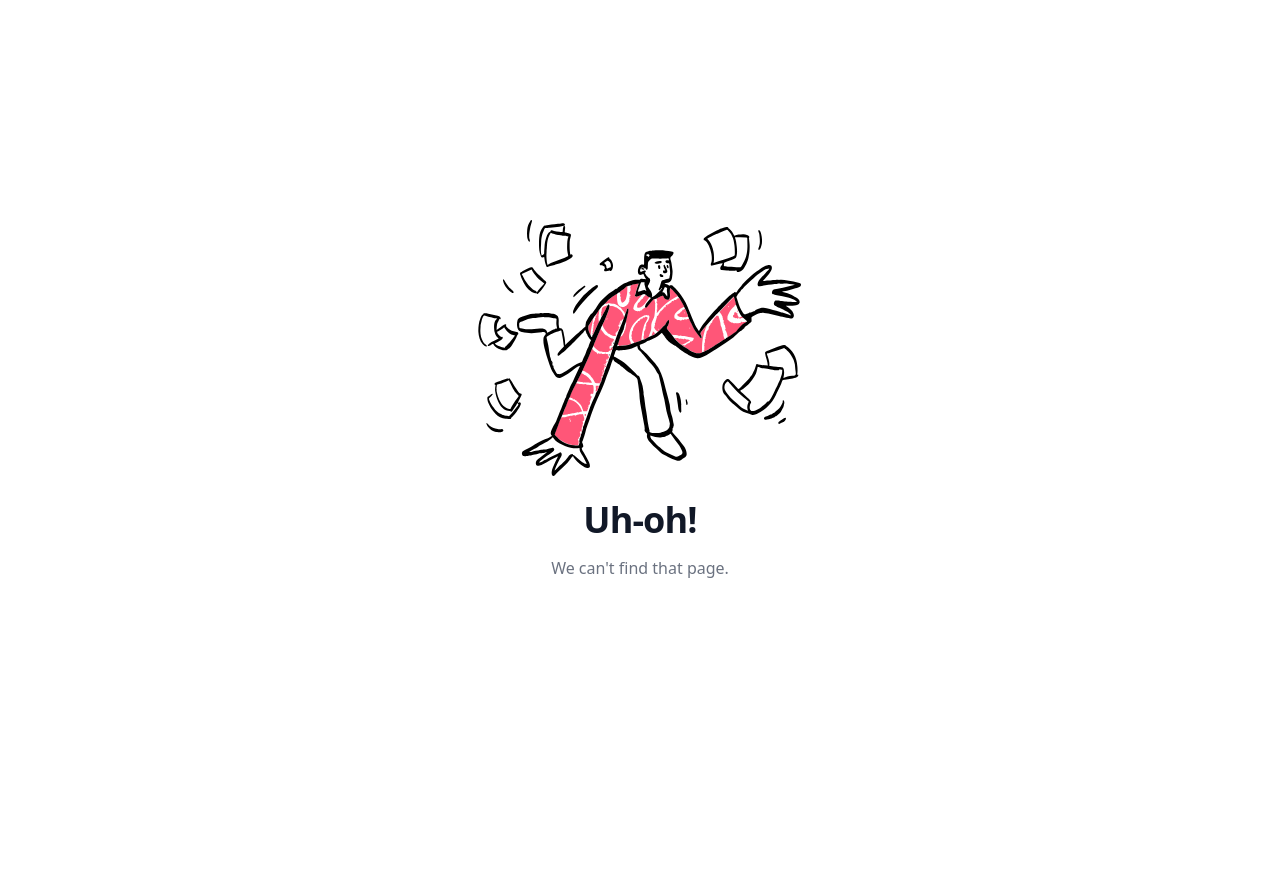
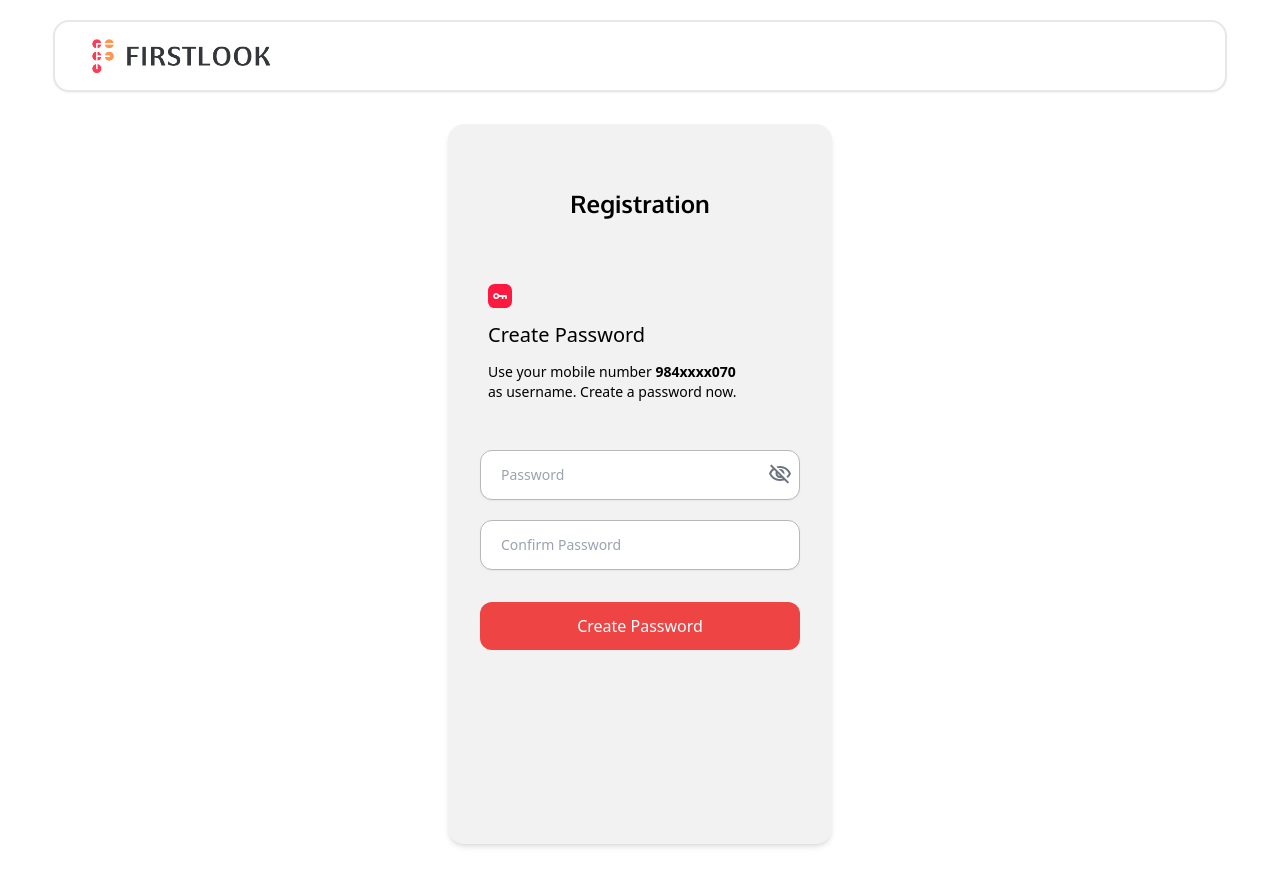
Before and after one commit to MCABEE/Firstlook_McAbee, a React (Vite) app: page /register/setPassword in a window 1280 px wide. Before the commit the page ends 800 px from the top, so only its background shows below. Built offline with nearby package versions, Linux system fonts and the light colour scheme; no server answers.

Commit message:
password added, registration page updated

```diff
--- a/src/App.jsx
+++ b/src/App.jsx
@@ -25,6 +25,7 @@ import ProtectedRoute from './ProtectedRoute';
 import HomeRoute from './HomeRoute';
 import AllNewsPage from './components/News/AllNewsPage';
 import HelpCenterPage from './components/HelpCenter/HelpCenterPage';
+import SetPassword from './components/Authentication/Signup/SetPassword';
 
 function App() {
   const [page, setPage] = useState(0)
@@ -36,6 +37,7 @@ function App() {
         <Route path='/Signup' element={<ProtectedRoute><SignupRedirect /></ProtectedRoute>} />
         <Route path='/register' element={<ProtectedRoute><MembershipPage /></ProtectedRoute>} />
         <Route path='/register/verify' element={<ProtectedRoute><PhoneReg /></ProtectedRoute>} />
+        <Route path='/register/setPassword' element={<HomeRoute><SetPassword /></HomeRoute>} />
         <Route path='/register/signupOption' element={<HomeRoute><SignupOption /></HomeRoute>} />
         <Route path='/register/signup' element={
           <registrationContext.Provider value={{ page, setPage }}>
--- a/src/api/index.js
+++ b/src/api/index.js
@@ -21,6 +21,8 @@ export const tokenHeader = () => {
 export const getUserDetails = () => axios.get('/user/v1/profile', tokenHeader())
 
 export const registerUser = (encryptedPhoneNumber) => axios.post('/auth/v1/register/mobile', { encryptedPhoneNumber })
+
+export const setNewPassword = (password, encryptedPhoneNumber) => axios.patch('/auth/v1/setpassword', { password, encryptedPhoneNumber })
 
 export const checkDisplayName = (displayName) => axios.get(`/user/v1/displayNameStatus?name=${displayName}`, tokenHeader())
 
--- a/src/axios.js
+++ b/src/axios.js
@@ -2,11 +2,11 @@ import axios from "axios";
 
 const instance = axios.create({
 
-    // baseURL: "http://localhost:3500/"
+    baseURL: "http://localhost:3500/"
 
     // baseURL: "https://api.firstlook.pro/"
 
-    baseURL: "https://testapi.firstlook.pro"
+    // baseURL: "https://testapi.firstlook.pro"
 })
 
 export default instance
--- a/src/components/AboutUs/AboutUs.jsx
+++ b/src/components/AboutUs/AboutUs.jsx
@@ -50,9 +50,11 @@ const AboutUs = () => {
                     </p>
                 </div>
                 <div className="flex justify-center">
-                    <button className="mt-10 px-[10vw] sm:px-28 py-3 rounded-lg font-semibold bg-[#C8E9A0] text-[10px] sm:text-[14px]">
-                        DOWLOAD THE MEDIA KIT TO KNOW MORE
-                    </button>
+                    <Link to='/pageunderconstruction'>
+                        <button className="mt-10 px-[10vw] sm:px-28 py-3 rounded-lg font-semibold bg-[#C8E9A0] text-[10px] sm:text-[14px]">
+                            DOWLOAD THE MEDIA KIT TO KNOW MORE
+                        </button>
+                    </Link>
                 </div>
 
                 <p className="flex justify-center text-[28px] sm:text-[36px] font-oxygen font-bold text-center mt-10 sm:mt-16">
@@ -151,7 +153,7 @@ const AboutUs = () => {
                     </p>
                 </div>
                 <div className="flex justify-center">
-                    <Link to='https://mcabee.in/' className="mt-10 px-[20vw] sm:px-28 py-2 rounded-lg font-semibold bg-[#77867F] text-white text-[14px]">
+                    <Link to='https://www.mcabee.in/' className="mt-10 px-[20vw] sm:px-28 py-2 rounded-lg font-semibold bg-[#77867F] text-white text-[14px]">
                         www.mcabee.in
                     </Link>
                 </div>
--- a/src/components/Authentication/QuickSignup/FirstForm.jsx
+++ b/src/components/Authentication/QuickSignup/FirstForm.jsx
@@ -21,8 +21,7 @@ const FirstForm = () => {
   const [selectedGender, setSelectedGender] = useState(userData?.gender || null);
   const [showCalendar, setShowCalendar] = useState(false);
   const [selectedDate, setSelectedDate] = useState(null);
-  const [firstName, setFirstName] = useState(userData?.firstName || "")
-  const [lastName, setLastName] = useState(userData?.lastName || "")
+  const [fullName, setFullName] = useState(userData?.fullName || "")
   const [displayName, setDisplayName] = useState(userData?.displayName || "")
   const [isOpen, setIsOpen] = useState("");
   const [maritalStatus, setMaritalStatus] = useState(userData?.personalInfo?.maritalStatus || "")
@@ -74,12 +73,8 @@ const FirstForm = () => {
       toast.error("Select your Gender")
     }
 
-    else if (firstName === " " || firstName === "") {
+    else if (fullName === " " || fullName === "") {
       toast.error("Enter your First Name")
-    }
-
-    else if (lastName === " " || firstName === "") {
-      toast.error("Enter your Last Name")
     }
 
     else if (!isValidDisplayName) {
@@ -108,7 +103,7 @@ const FirstForm = () => {
     }
 
     else {
-      await quickSignupAboutYou(firstName, lastName, displayName, selectedDate, selectedGender, religion, caste, maritalStatus).then((result) => {
+      await quickSignupAboutYou(fullName, displayName, selectedDate, selectedGender, religion, caste, maritalStatus).then((result) => {
         console.log(result);
         setPage(page === 10 ? 0 : page + 1);
       })
@@ -184,25 +179,12 @@ const FirstForm = () => {
           <input
             className="appearance-none border border-[#B8B8B8] rounded-xl w-72 ml-3.5 sm:ml-12 py-3 px-6 placeholder:text-[#4D4D4D] text-sm text-[#4D4D4D]"
             type="text"
-            placeholder="First Name"
-            value={firstName}
+            placeholder="Full Name"
+            value={fullName}
             required
             pattern="[A-Za-z]+"
-            title="First Name is not valid"
-            onChange={(e) => setFirstName(e.target.value)}
-          ></input>
-        </div>
-
-        <div className="mb-6">
-          <input
-            className=" appearance-none border border-[#B8B8B8] rounded-xl w-72 ml-3.5 sm:ml-12 py-3 px-6 placeholder:text-[#4D4D4D] text-sm text-[#4D4D4D]"
-            type="text"
-            placeholder="Last Name"
-            value={lastName}
-            required
-            pattern="[A-Za-z]+"
-            title="Last Name is not valid"
-            onChange={(e) => setLastName(e.target.value)}
+            title="Full Name is not valid"
+            onChange={(e) => setFullName(e.target.value)}
           ></input>
         </div>
 
--- a/src/components/Authentication/Signup/Forms/FirstForm.jsx
+++ b/src/components/Authentication/Signup/Forms/FirstForm.jsx
@@ -21,8 +21,7 @@ const FirstForm = () => {
   const [selectedGender, setSelectedGender] = useState(userData?.gender || null);
   const [showCalendar, setShowCalendar] = useState(false);
   const [selectedDate, setSelectedDate] = useState(null);
-  const [firstName, setFirstName] = useState(userData?.firstName || "")
-  const [lastName, setLastName] = useState(userData?.lastName || "")
+  const [fullName, setFullName] = useState(userData?.fullName || "")
   const [displayName, setDisplayName] = useState(userData?.displayName || "")
   const [displayNameStatus, setDisplayNameStatus] = useState(null)
 
@@ -80,7 +79,7 @@ const FirstForm = () => {
     }
 
     else {
-      await registerAboutYou(firstName, lastName, displayName, selectedDate, selectedGender).then((result) => {
+      await registerAboutYou(fullName, displayName, selectedDate, selectedGender).then((result) => {
         console.log(result);
         setPage(page === 10 ? 0 : page + 1);
       })
@@ -133,25 +132,12 @@ const FirstForm = () => {
           <input
             className="appearance-none border border-[#B8B8B8] rounded-xl w-72 ml-3.5 sm:ml-12 py-3 px-6 placeholder:text-[#4D4D4D] text-sm text-[#4D4D4D]"
             type="text"
-            placeholder="First Name"
-            value={firstName}
+            placeholder="Full Name"
+            value={fullName}
             required
             pattern="[A-Za-z]+"
-            title="Fist Name is not valid"
-            onChange={(e) => setFirstName(e.target.value)}
-          ></input>
-        </div>
-
-        <div className="mb-6">
-          <input
-            className=" appearance-none border border-[#B8B8B8] rounded-xl w-72 ml-3.5 sm:ml-12 py-3 px-6 placeholder:text-[#4D4D4D] text-sm text-[#4D4D4D]"
-            type="text"
-            placeholder="Last Name"
-            required
-            pattern="[A-Za-z]+"
-            title="Last Name is not valid"
-            value={lastName}
-            onChange={(e) => setLastName(e.target.value)}
+            title="Full Name is not valid"
+            onChange={(e) => setFullName(e.target.value)}
           ></input>
         </div>
 
--- a/src/components/Authentication/Signup/PhoneReg.jsx
+++ b/src/components/Authentication/Signup/PhoneReg.jsx
@@ -190,6 +190,7 @@ const PhoneReg = () => {
 
                         localStorage.setItem("userId", result?.data?.data?.user?._id)
                         localStorage.setItem("token", result?.data?.token)
+                        localStorage.setItem("$target*", encryptedPhoneNumber)
 
                         const signupStatus = result?.data?.data?.user?.signupStatus
 
@@ -198,7 +199,8 @@ const PhoneReg = () => {
                         if (signupStatus === 'Completed') {
                             navigate('/home')
                         } else {
-                            navigate('/register/signupOption')
+                            console.log("first")
+                            navigate('/register/setPassword')
                         }
 
                     })
--- /dev/null
+++ b/src/components/Authentication/Signup/SetPassword.jsx
@@ -0,0 +1,148 @@
+import { useState, useEffect } from "react";
+import { Link, useNavigate } from "react-router-dom";
+import firstLook from '../../../assets/firstLook.png'
+import { Toaster } from "react-hot-toast";
+import VisibilityOffOutlinedIcon from '@mui/icons-material/VisibilityOffOutlined';
+import VisibilityOutlinedIcon from '@mui/icons-material/VisibilityOutlined';
+import { setNewPassword } from "../../../api";
+
+const SetPassword = () => {
+
+    const navigate = useNavigate()
+
+    const [password, setPassword] = useState('');
+    const [confirmPassword, setConfirmPassword] = useState('');
+    const [showPassword, setShowPassword] = useState(false);
+    const [isPasswordTyped, setIsPasswordTyped] = useState(false);
+
+    const encryptedPhoneNumber = localStorage.getItem("$target*")
+
+    const handleTogglePassword = () => {
+        setShowPassword(!showPassword);
+    };
+
+    const updatePassword = async () => {
+
+        await setNewPassword(password, encryptedPhoneNumber)
+            .then(() => {
+                localStorage.removeItem('$target*')
+                navigate('/register/signupOption')
+            })
+
+    }
+
+    useEffect(() => {
+        window.scrollTo(0, 0)
+    }, [])
+
+    return (
+        <>
+            <div className="sm:block hidden bg-white pt-4 pb-4 sm:px-6 border-2 shadow-sm rounded-2xl w-11/12 mx-auto mt-5">
+                <div>
+                    <nav className="flex h-9 items-center justify-between" aria-label="Global">
+                        <div className="flex lg:min-w-0 lg:flex-1" aria-label="Global">
+                            <Link to="/" className="">
+                                <span className="sr-only">Your Company</span>
+                                <img className="h-10" src={firstLook} alt="Alt" />
+                            </Link>
+                        </div>
+                    </nav>
+                </div>
+            </div>
+            <div className="flex justify-center items-center sm:mb-10 mt-2 sm:mt-10">
+                <Toaster toastOptions={{ duration: 4000 }} />
+
+                <div className="w-full h-screen sm:h-[45rem] sm:max-w-sm sm:bg-[#F2F2F2] sm:rounded-2xl sm:shadow-md -mt-2">
+                    <div className="sm:hidden block bg-white pt-4 pb-4 sm:px-6 border-2 shadow-sm rounded-2xl w-11/12 mx-auto mt-5">
+                        <div>
+                            <nav className="flex h-9 items-center justify-between" aria-label="Global">
+                                <div className="flex lg:min-w-0 lg:flex-1" aria-label="Global">
+                                    <Link to="/" className="">
+                                        <span className="sr-only">Your Company</span>
+                                        <img className="h-10" src={firstLook} alt="Alt" />
+                                    </Link>
+                                </div>
+                            </nav>
+                        </div>
+                    </div>
+
+
+                    <p className='font-oxygen font-bold text-center text-2xl mt-16'>
+                        Registration
+                    </p>
+
+                    <p className='ml-10 mt-16 font-medium'>
+                        <svg xmlns="http://www.w3.org/2000/svg" width="24" height="24" viewBox="0 0 24 24" fill="none">
+                            <path fillRule="evenodd" clipRule="evenodd" d="M18.0132 15.1224C18.51 15.1224 18.9132 14.7192 18.9132 14.2224V12C18.9132 11.5032 18.51 11.1 18.0132 11.1H11.1828C10.794 9.81962 9.61563 8.87878 8.20918 8.87878C6.48839 8.87878 5.08799 10.2792 5.08799 12C5.08799 13.722 6.48839 15.1224 8.20918 15.1224C9.61563 15.1224 10.794 14.1816 11.1828 12.9H13.7172V14.2224C13.7172 14.7192 14.1204 15.1224 14.6172 15.1224C15.114 15.1224 15.5172 14.7192 15.5172 14.2224V12.9H17.1132V14.2224C17.1132 14.7192 17.5164 15.1224 18.0132 15.1224ZM6.79919 0H17.202C21.2676 0 24 2.85359 24 7.10039V16.9008C24 21.1476 21.2676 24 17.2008 24H6.79919C2.73239 24 0 21.1476 0 16.9008V7.10039C0 2.85359 2.73239 0 6.79919 0ZM6.88691 12.0011C6.88691 11.2715 7.48091 10.6787 8.2093 10.6787C8.9377 10.6787 9.5317 11.2715 9.5317 12.0011C9.5317 12.7295 8.9377 13.3223 8.2093 13.3223C7.48091 13.3223 6.88691 12.7295 6.88691 12.0011Z" fill="#FE1940" />
+                        </svg>
+                    </p>
+
+                    <p className='ml-10 mt-3 font-medium text-[20px]'>
+                        Create Password
+                    </p>
+
+                    <p className='ml-10 mt-3 font-normal text-sm'>
+                        Use your mobile number <span className="font-semibold">984xxxx070</span> <br />
+                        as username. Create a password now.
+                    </p>
+
+                    <div className="grid justify-center mt-7 rounded-2xl mx-10">
+
+                        <div className="flex relative mt-5">
+                            <input
+                                type={showPassword ? 'text' : 'password'}
+                                name="first-name"
+                                id="first-name"
+                                value={password}
+                                onChange={(e) => setPassword(e.target.value)}
+                                placeholder="Password"
+                                autoComplete="given-name"
+                                className=" w-80 rounded-xl py-3 px-5 text-gray-900 shadow-sm border border-[#B8B8B8] placeholder:text-gray-400 sm:text-sm sm:leading-6"
+                            ></input>
+                            <div className="absolute ml-72 mt-2.5 text-gray-500">
+                                <button onClick={handleTogglePassword}>
+                                    {showPassword ? <VisibilityOutlinedIcon /> : <VisibilityOffOutlinedIcon />}
+                                </button>
+                            </div>
+                        </div>
+                        <div className="flex relative mt-5">
+                            <input
+                                type='text'
+                                name="first-name"
+                                id="first-name"
+                                value={confirmPassword}
+                                onChange={(e) => setConfirmPassword(e.target.value)}
+                                placeholder="Confirm Password"
+                                autoComplete="given-name"
+                                className=" w-80 rounded-xl py-3 px-5 text-gray-900 shadow-sm border border-[#B8B8B8] placeholder:text-gray-400 sm:text-sm sm:leading-6"
+                            ></input>
+                        </div>
+
+                    </div>
+
+                    <div
+                        onClick={() => {
+                            updatePassword()
+                            setIsPasswordTyped(true)
+                        }} className={ isPasswordTyped ? 'pointer-events-none bg-red-500 w-80 p-3 rounded-xl mt-8 mb-20 mx-auto text-center cursor-pointer text-white px-20' : 'bg-red-500 w-80 p-3 rounded-xl mt-8 mb-20 mx-auto text-center cursor-pointer text-white px-20' }>
+
+                        {isPasswordTyped ? (
+                            <>
+                                <div className="flex items-center justify-center">
+                                    <div className="h-5 w-5 border-t-transparent border-solid animate-spin rounded-full border-white border-2"></div>
+                                    <div className="ml-2"> Creating Password</div>
+                                </div>
+                            </>
+                        ) : (
+                            'Create Password'
+                        )}
+
+                    </div>
+
+                </div>
+            </div>
+        </>
+    );
+};
+
+export default SetPassword;
--- a/src/components/Contact/contact.css
+++ b/src/components/Contact/contact.css
@@ -1,4 +1,3 @@
 input:focus {
     outline: none;
-    border: none;
 }
--- a/src/components/Home/JoinSection.jsx
+++ b/src/components/Home/JoinSection.jsx
@@ -61,7 +61,7 @@ const JoinSection = () => {
                                     Here are frequently asked questions. Might help you as well.
                                 </p>
 
-                                <Link to='/faq'>
+                                <Link to='/helpcenter'>
                                     <p className="mt-4 text-[14px] text-black">
                                         View FAQ <span aria-hidden="true"> <KeyboardDoubleArrowRightOutlinedIcon sx={{ color: "gray" }} /></span>
                                     </p>
--- a/src/components/Home/Media.jsx
+++ b/src/components/Home/Media.jsx
@@ -29,7 +29,7 @@ const Media = () => {
                             <motion.div initial={{ y: "-10vw", opacity: 0 }}
                                 whileInView={{ y: 0, opacity: 1, transition: { type: "spring", stiffness: 50, delay: 0.6 } }}
                                 viewport={{ once: true, amount: 0.8 }} className="pt-10 sm:pt-20 space-y-2 flex justify-center sm:justify-normal">
-                                <Link className="inline-flex items-center py-3 px-14 sm:py-4 space-x-2 border border-[#DDDCDC] text-[16px] sm:px-14 rounded-lg">
+                                <Link to='/pageunderconstruction' className="inline-flex items-center py-3 px-14 sm:py-4 space-x-2 border border-[#DDDCDC] text-[16px] sm:px-14 rounded-lg">
                                     Get Media Kit
                                 </Link>
                             </motion.div>
```
Also changed, not shown: src/components/Pricing/Pricing.jsx (+6 -6 lines).
